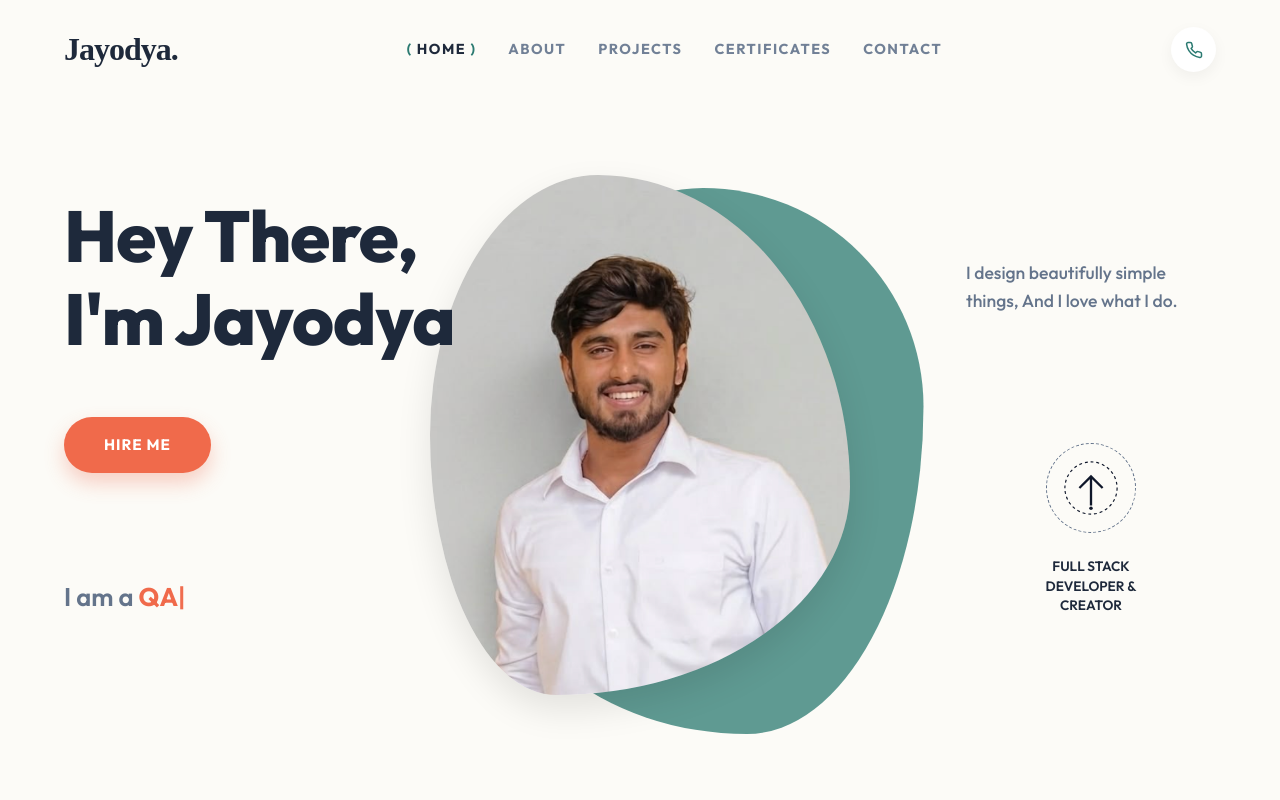
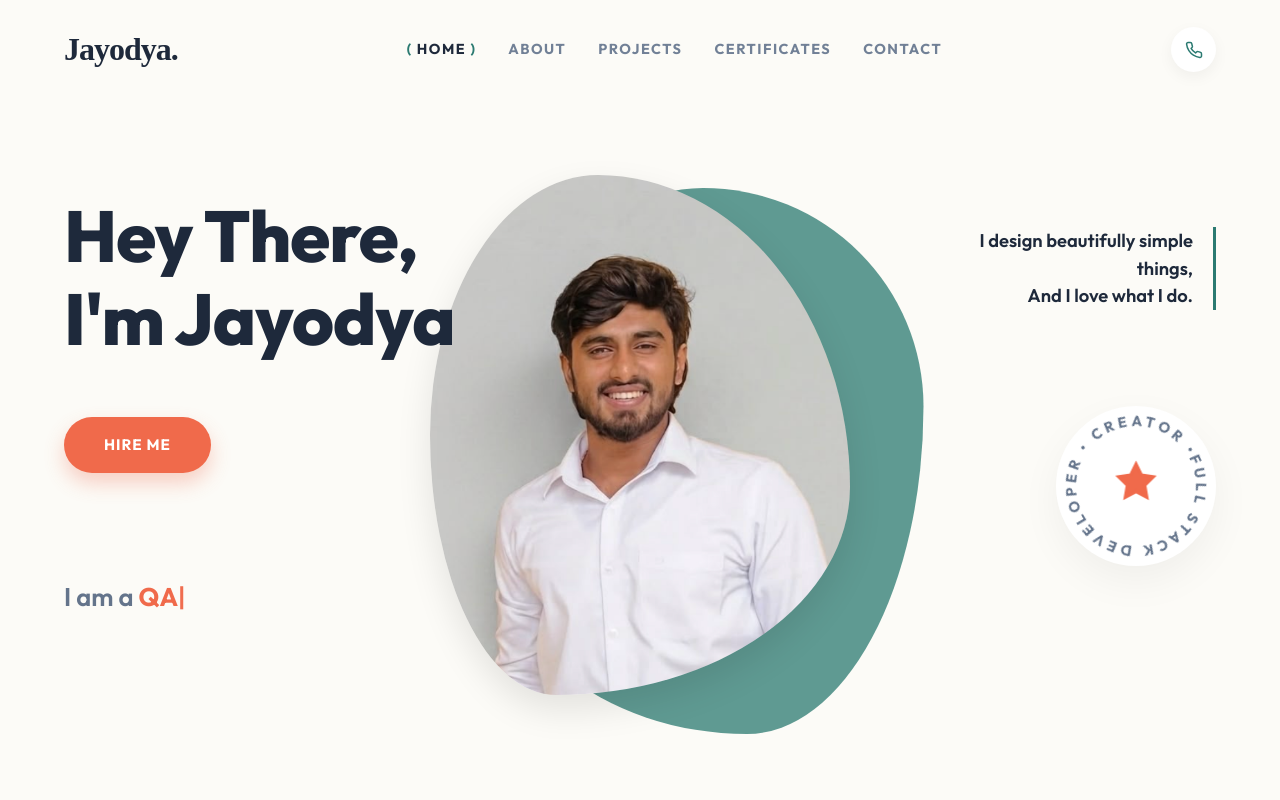
Before and after one commit to Achintha2002/Portfolio_Project, a website built with Vite: page index.html in a window 1280 px wide. Shown: the top 800 px of the page. Built offline with nearby package versions, Linux system fonts and the light colour scheme; a web font is replaced by a local one.

Commit message:
feat: replace static stamp with animated rotating text badge and styled quote in hero section

```diff
--- a/css/styles.css
+++ b/css/styles.css
@@ -240,49 +240,69 @@ body {
 .hero-right {
     position: absolute;
     right: 0;
-    top: 25%;
+    top: 20%;
     z-index: 10;
     display: flex;
     flex-direction: column;
-    gap: 8rem;
-    max-width: 250px;
+    align-items: flex-end;
+    gap: 6rem;
+    max-width: 280px;
+    text-align: right;
 }
 
-.hero-intro {
-    font-size: 1.1rem;
-    color: var(--text-light);
-    font-weight: 500;
+.modern-quote {
+    position: relative;
+    padding-right: 20px;
+    border-right: 3px solid var(--accent-teal);
 }
 
-.stamp-block {
-    display: flex;
-    flex-direction: column;
-    align-items: center;
-    gap: 1.5rem;
-    text-align: center;
+.modern-quote p {
+    font-size: 1.15rem;
+    color: var(--text-dark);
+    font-weight: 600;
+    line-height: 1.5;
 }
 
-.stamp-circle {
-    width: 90px;
-    height: 90px;
-    border-radius: 50%;
-    border: 1px dashed var(--text-light);
+.rotating-badge {
+    position: relative;
+    width: 160px;
+    height: 160px;
     display: flex;
     align-items: center;
     justify-content: center;
-    padding: 15px;
+    border-radius: 50%;
+    background: #ffffff;
+    box-shadow: 0 15px 40px rgba(0,0,0,0.05);
 }
 
-.stamp-icon {
+.badge-svg {
+    position: absolute;
     width: 100%;
     height: 100%;
+    animation: spinText 15s linear infinite;
 }
 
-.stamp-text {
-    font-size: 0.85rem;
-    font-weight: 600;
-    color: var(--text-dark);
-    line-height: 1.4;
+.badge-svg text {
+    font-size: 14.5px;
+    font-weight: 700;
+    letter-spacing: 2px;
+    fill: var(--text-light);
+    font-family: var(--font-body);
+}
+
+.badge-icon {
+    position: absolute;
+    animation: pulseIcon 2s ease-in-out infinite alternate;
+}
+
+@keyframes spinText {
+    0% { transform: rotate(0deg); }
+    100% { transform: rotate(360deg); }
+}
+
+@keyframes pulseIcon {
+    0% { transform: scale(1); }
+    100% { transform: scale(1.15); }
 }
 
 /* =========================================
--- a/index.html
+++ b/index.html
@@ -67,18 +67,26 @@
             </div>
 
             <div class="hero-right">
-                <p class="hero-intro">I design beautifully simple things, And I love what I do.</p>
-                <div class="stamp-block">
-                    <div class="stamp-circle">
-                        <svg viewBox="0 0 100 100" class="stamp-icon">
-                            <circle cx="50" cy="50" r="45" fill="none" stroke="#0f172a" stroke-width="2"
-                                stroke-dasharray="5 5" />
-                            <path d="M50 80 L50 30 M30 50 L50 30 L70 50" stroke="#0f172a" stroke-width="4"
-                                fill="none" />
-                            <circle cx="50" cy="85" r="3" fill="#0f172a" />
+                <div class="modern-quote">
+                    <p>I design beautifully simple things,<br>And I love what I do.</p>
+                </div>
+
+                <div class="rotating-badge">
+                    <svg viewBox="0 0 160 160" class="badge-svg">
+                        <defs>
+                            <path id="circlePath" d="M 80, 80 m -60, 0 a 60,60 0 1,1 120,0 a 60,60 0 1,1 -120,0" />
+                        </defs>
+                        <text>
+                            <textPath href="#circlePath" startOffset="0%" textLength="375">
+                                FULL STACK DEVELOPER • CREATOR •
+                            </textPath>
+                        </text>
+                    </svg>
+                    <div class="badge-icon">
+                        <svg width="36" height="36" viewBox="0 0 24 24" fill="var(--accent-orange)" stroke="var(--accent-orange)" stroke-width="2">
+                            <polygon points="12 2 15.09 8.26 22 9.27 17 14.14 18.18 21.02 12 17.77 5.82 21.02 7 14.14 2 9.27 8.91 8.26 12 2"></polygon>
                         </svg>
                     </div>
-                    <p class="stamp-text">FULL STACK<br>DEVELOPER &<br>CREATOR</p>
                 </div>
             </div>
         </section>
```
